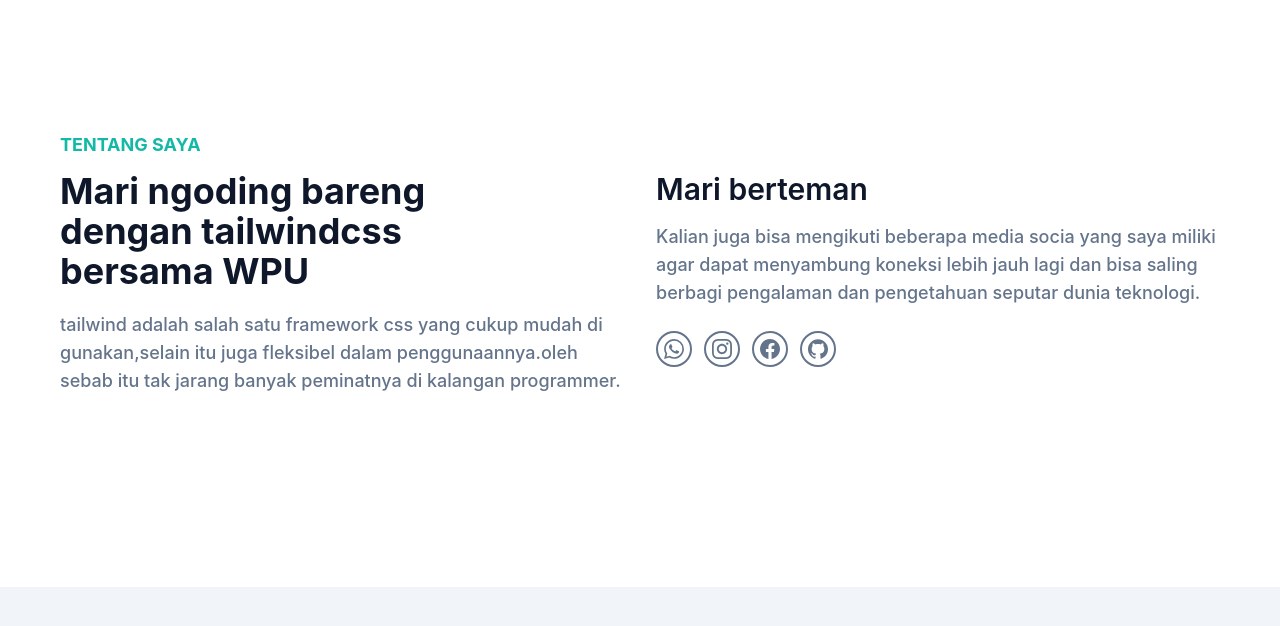
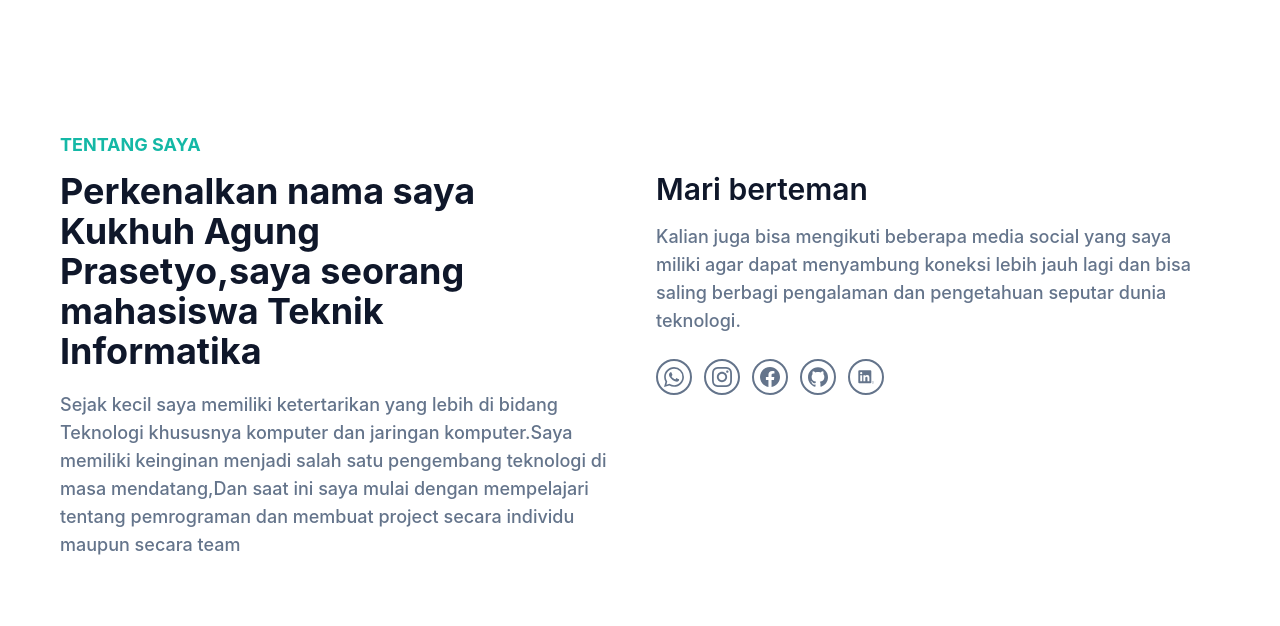
Before and after one commit to Kukuh2307/Portfolio-tailwindcss-Ngobar-WPU, a website: page index.html in a window 1280 px wide. Shown: the part 453-1079 px from the top of the page. Drawn offline with Linux system fonts and the light colour scheme.

Commit message:
menambahkan LinkedIn

```diff
--- a/index.html
+++ b/index.html
@@ -109,12 +109,12 @@
             <div class="flex flex-wrap lg:px-7">
                 <div class="w-full px-4 mb-16 lg:w-1/2">
                     <h4 class="font-bold uppercase text-primary text-lg mb-3">Tentang saya</h4>
-                    <h2 class="font-bold text-dark mb-5 max-w-md lg:text-4xl dark:text-white">Mari ngoding bareng dengan tailwindcss bersama WPU</h2>
-                    <p class="text-secondary font-medium text-base max-w-xl lg:text-lg">tailwind adalah salah satu framework css yang cukup mudah di gunakan,selain itu juga fleksibel dalam penggunaannya.oleh sebab itu tak jarang banyak peminatnya di kalangan programmer.</p>
+                    <h2 class="font-bold text-dark mb-5 max-w-md lg:text-4xl dark:text-white">Perkenalkan nama saya Kukhuh Agung Prasetyo,saya seorang mahasiswa Teknik Informatika</h2>
+                    <p class="text-secondary font-medium text-base max-w-xl lg:text-lg">Sejak kecil saya memiliki ketertarikan yang lebih di bidang Teknologi khususnya komputer dan jaringan komputer.Saya memiliki keinginan menjadi salah satu pengembang teknologi di masa mendatang,Dan saat ini saya mulai dengan mempelajari tentang pemrograman dan membuat project secara individu maupun secara team</p>
                 </div>
                 <div class="w-full px-4 lg:w-1/2">
                     <h2 class="font-semibold text-dark text-2xl mb-4 lg:text-3xl lg:pt-10 dark:text-white">Mari berteman</h2>
-                    <p class="font-medium text-base text-secondary mb-6 lg:text-lg">Kalian juga bisa mengikuti beberapa media socia yang saya miliki agar dapat menyambung koneksi lebih jauh lagi dan bisa saling berbagi pengalaman dan pengetahuan seputar dunia teknologi.</p>
+                    <p class="font-medium text-base text-secondary mb-6 lg:text-lg">Kalian juga bisa mengikuti beberapa media social yang saya miliki agar dapat menyambung koneksi lebih jauh lagi dan bisa saling berbagi pengalaman dan pengetahuan seputar dunia teknologi.</p>
                     <div class="flex items-center">
                         <!-- whatsapp -->
                         <a href="https://wa.me/6281555762605" target="_blank" class="w-9 h-9 mr-3 rounded-full flex justify-center items-center border-2 border-secondary hover:border-primary text-secondary hover:bg-primary hover:text-white">
@@ -131,6 +131,11 @@
                         <!-- github -->
                         <a href="https://github.com/Kukuh2307" target="_blank" class="w-9 h-9 mr-3 rounded-full flex justify-center items-center border-2 border-secondary hover:border-primary text-secondary hover:bg-primary hover:text-white">
                             <svg role="img" width="20" class="fill-current" viewBox="0 0 24 24" xmlns="http://www.w3.org/2000/svg"><title>GitHub</title><path d="M12 .297c-6.63 0-12 5.373-12 12 0 5.303 3.438 9.8 8.205 11.385.6.113.82-.258.82-.577 0-.285-.01-1.04-.015-2.04-3.338.724-4.042-1.61-4.042-1.61C4.422 18.07 3.633 17.7 3.633 17.7c-1.087-.744.084-.729.084-.729 1.205.084 1.838 1.236 1.838 1.236 1.07 1.835 2.809 1.305 3.495.998.108-.776.417-1.305.76-1.605-2.665-.3-5.466-1.332-5.466-5.93 0-1.31.465-2.38 1.235-3.22-.135-.303-.54-1.523.105-3.176 0 0 1.005-.322 3.3 1.23.96-.267 1.98-.399 3-.405 1.02.006 2.04.138 3 .405 2.28-1.552 3.285-1.23 3.285-1.23.645 1.653.24 2.873.12 3.176.765.84 1.23 1.91 1.23 3.22 0 4.61-2.805 5.625-5.475 5.92.42.36.81 1.096.81 2.22 0 1.606-.015 2.896-.015 3.286 0 .315.21.69.825.57C20.565 22.092 24 17.592 24 12.297c0-6.627-5.373-12-12-12"/></svg>
+                        </a>
+
+                        <!-- LinkedIn -->
+                        <a href="https://www.linkedin.com/in/kukhuh-agung-prasetyo-68a416211/" target="_blank" class="w-9 h-9 mr-3 rounded-full flex justify-center items-center border-2 border-secondary hover:border-primary text-secondary hover:bg-primary hover:text-white">
+                            <svg xmlns="http://www.w3.org/2000/svg" width="20" class="fill-current" viewBox="-11.493675 -16.3118 99.61185 97.8708"><title>LinkedIn</title> <path d="M72.865 61.1094a1.2 1.2 0 001.21-1.269c0-.9-.543-1.33-1.657-1.33h-1.8v4.712h.677v-2.054h.832l.019.025 1.291 2.029h.724l-1.389-2.1zm-.783-.472h-.785v-1.593h.995c.514 0 1.1.084 1.1.757 0 .774-.593.836-1.314.836m-16.873-5.433h-9.6v-15.034c0-3.585-.064-8.2-4.993-8.2-5 0-5.765 3.906-5.765 7.939v15.294h-9.6v-30.916h9.216v4.225h.129a10.1 10.1 0 019.093-4.994c9.73 0 11.524 6.4 11.524 14.726zm-40.79-35.143a5.571 5.571 0 115.57-5.572 5.571 5.571 0 01-5.57 5.572m4.8 35.143h-9.61v-30.917h9.61zm40.776-55.2H4.781A4.728 4.728 0 000 4.6744v55.439a4.731 4.731 0 004.781 4.675h55.21a4.741 4.741 0 004.8-4.675V4.6704a4.738 4.738 0 00-4.8-4.67"/><path d="M72.164 56.4114a4.418 4.418 0 10.085 0h-.085m0 8.33a3.874 3.874 0 113.809-3.938v.065a3.791 3.791 0 01-3.708 3.871h-.1"/></svg>
                         </a>
                     </div>
                 </div>
@@ -394,6 +399,11 @@
                             <svg role="img" width="20" class="fill-current" viewBox="0 0 24 24" xmlns="http://www.w3.org/2000/svg"><title>GitHub</title><path d="M12 .297c-6.63 0-12 5.373-12 12 0 5.303 3.438 9.8 8.205 11.385.6.113.82-.258.82-.577 0-.285-.01-1.04-.015-2.04-3.338.724-4.042-1.61-4.042-1.61C4.422 18.07 3.633 17.7 3.633 17.7c-1.087-.744.084-.729.084-.729 1.205.084 1.838 1.236 1.838 1.236 1.07 1.835 2.809 1.305 3.495.998.108-.776.417-1.305.76-1.605-2.665-.3-5.466-1.332-5.466-5.93 0-1.31.465-2.38 1.235-3.22-.135-.303-.54-1.523.105-3.176 0 0 1.005-.322 3.3 1.23.96-.267 1.98-.399 3-.405 1.02.006 2.04.138 3 .405 2.28-1.552 3.285-1.23 3.285-1.23.645 1.653.24 2.873.12 3.176.765.84 1.23 1.91 1.23 3.22 0 4.61-2.805 5.625-5.475 5.92.42.36.81 1.096.81 2.22 0 1.606-.015 2.896-.015 3.286 0 .315.21.69.825.57C20.565 22.092 24 17.592 24 12.297c0-6.627-5.373-12-12-12"/></svg>
                         </a>
 
+                        <!-- LinkedIn -->
+                        <a href="https://www.linkedin.com/in/kukhuh-agung-prasetyo-68a416211/" target="_blank" class="w-9 h-9 mr-3 rounded-full flex justify-center items-center border-2 border-secondary hover:border-primary text-secondary hover:bg-primary hover:text-white">
+                            <svg xmlns="http://www.w3.org/2000/svg" width="20" class="fill-current" viewBox="-11.493675 -16.3118 99.61185 97.8708"><title>LinkedIn</title> <path d="M72.865 61.1094a1.2 1.2 0 001.21-1.269c0-.9-.543-1.33-1.657-1.33h-1.8v4.712h.677v-2.054h.832l.019.025 1.291 2.029h.724l-1.389-2.1zm-.783-.472h-.785v-1.593h.995c.514 0 1.1.084 1.1.757 0 .774-.593.836-1.314.836m-16.873-5.433h-9.6v-15.034c0-3.585-.064-8.2-4.993-8.2-5 0-5.765 3.906-5.765 7.939v15.294h-9.6v-30.916h9.216v4.225h.129a10.1 10.1 0 019.093-4.994c9.73 0 11.524 6.4 11.524 14.726zm-40.79-35.143a5.571 5.571 0 115.57-5.572 5.571 5.571 0 01-5.57 5.572m4.8 35.143h-9.61v-30.917h9.61zm40.776-55.2H4.781A4.728 4.728 0 000 4.6744v55.439a4.731 4.731 0 004.781 4.675h55.21a4.741 4.741 0 004.8-4.675V4.6704a4.738 4.738 0 00-4.8-4.67"/><path d="M72.164 56.4114a4.418 4.418 0 10.085 0h-.085m0 8.33a3.874 3.874 0 113.809-3.938v.065a3.791 3.791 0 01-3.708 3.871h-.1"/></svg>
+                        </a>
+
                     </div>
                     <p class="font-medium text-xs text-slate-500 text-center">Dibuat Oleh <a href="https://www.instagram.com/kukuh_agung23/" target="_blank" class="font-bold text-primary ">Kukhuh Agung Prasetyo</a>,menggunakan <a href="https://tailwindcss.com" target="_blank" class="font-bold text-sky-500">tailwindCSS</a></p>
                 </div>
```
